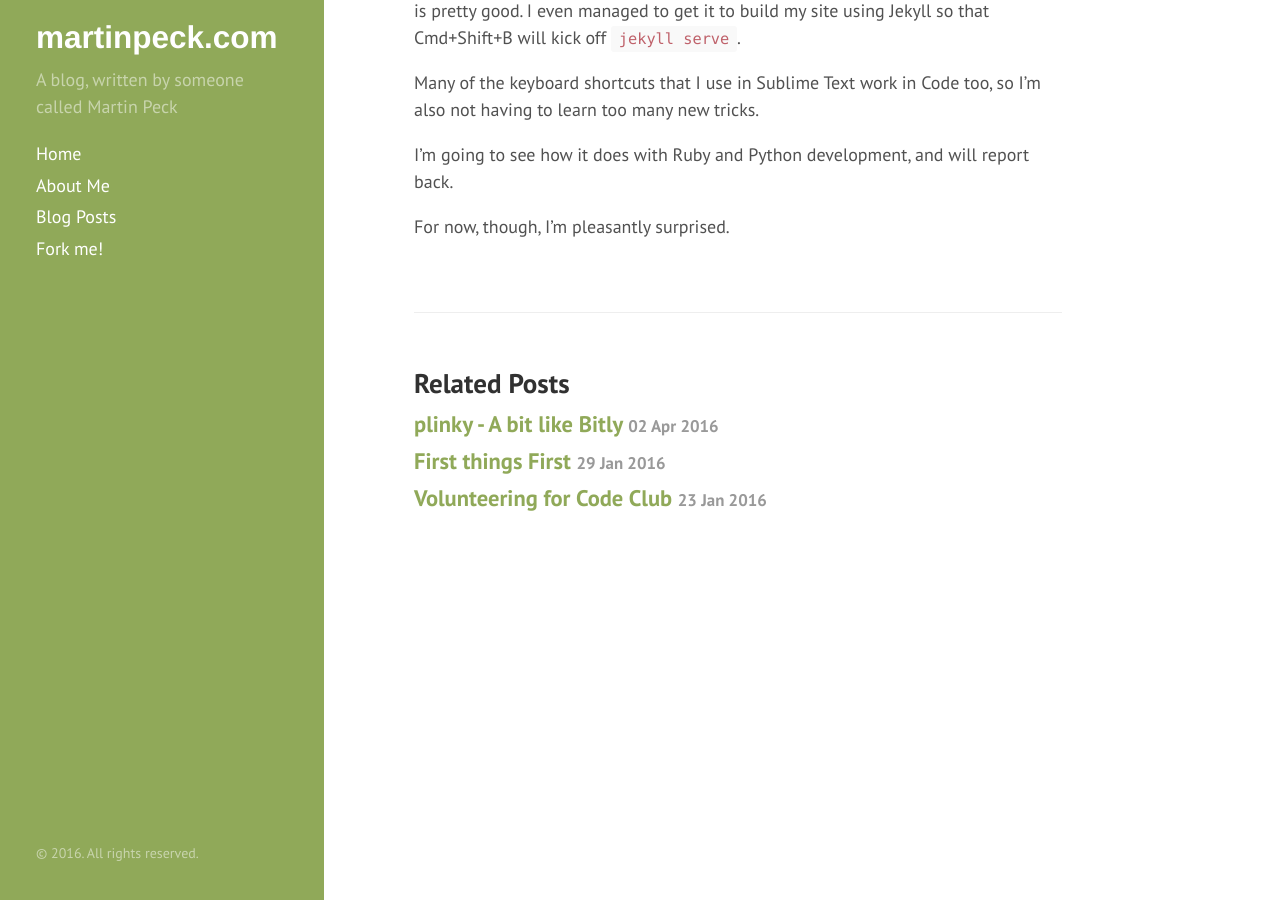
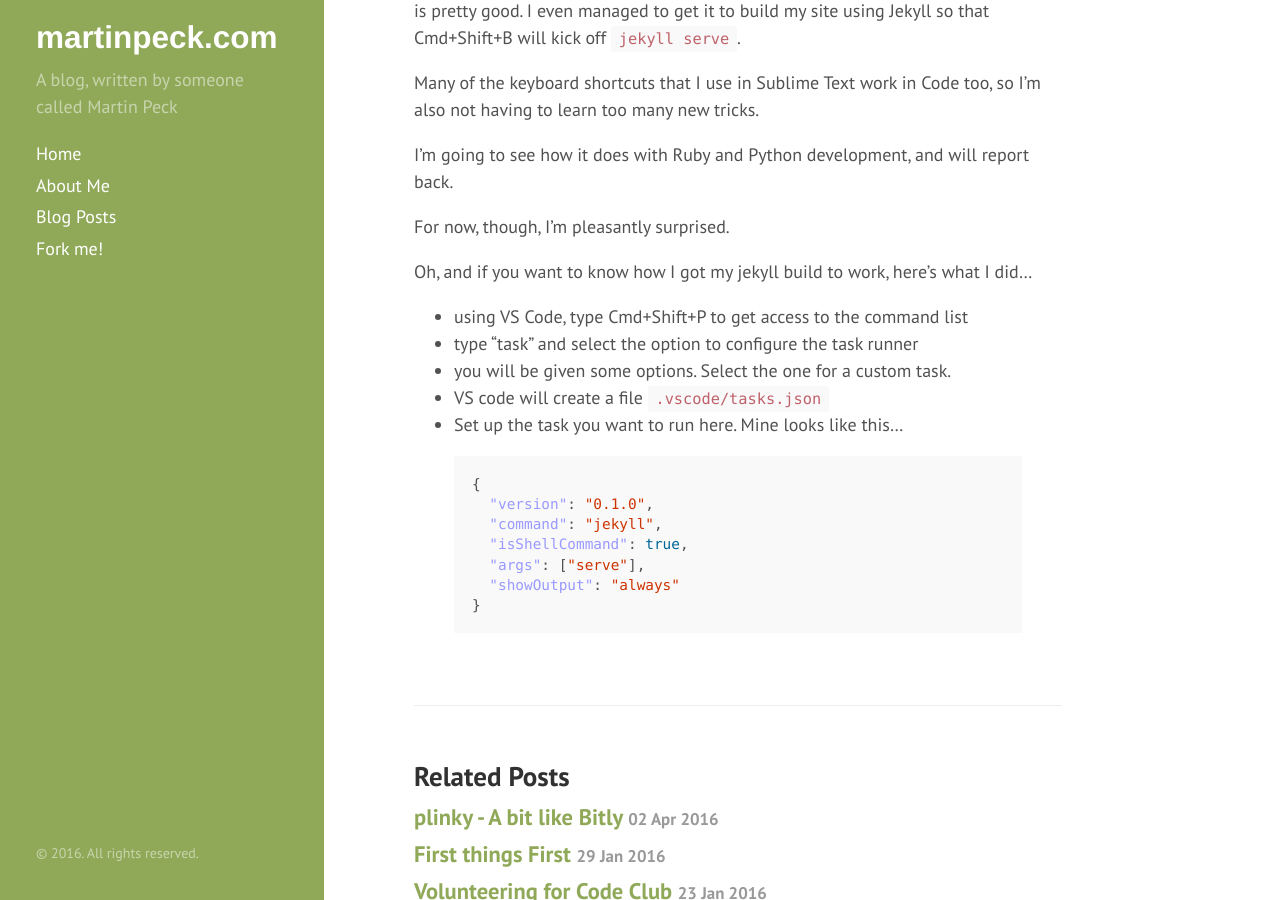
Before and after one commit to martinpeck/martinpeck.github.io, a Jekyll site: the page built from _posts/2016-04-16-visual-studio-code-first-impressions.markdown, in a window 1280 px wide and 900 px high, scrolled down 543 px. Built offline with Jekyll 4.4.1, drawn with Linux system fonts in a browser that asks for light colours.

Commit message:
Added a little postscript section to vscode blog post.

```diff
--- a/_posts/2016-04-16-visual-studio-code-first-impressions.markdown
+++ b/_posts/2016-04-16-visual-studio-code-first-impressions.markdown
@@ -19,3 +19,21 @@ Many of the keyboard shortcuts that I use in Sublime Text work in Code too, so I
 I'm going to see how it does with Ruby and Python development, and will report back.
 
 For now, though, I'm pleasantly surprised.
+
+Oh, and if you want to know how I got my jekyll build to work, here's what I did...
+
+- using VS Code, type Cmd+Shift+P to get access to the command list
+- type "task" and select the option to configure the task runner
+- you will be given some options. Select the one for a custom task.
+- VS code will create a file `.vscode/tasks.json`
+- Set up the task you want to run here. Mine looks like this...
+
+{% highlight json %}
+{
+  "version": "0.1.0",
+  "command": "jekyll",
+  "isShellCommand": true,
+  "args": ["serve"],
+  "showOutput": "always"
+}
+{% endhighlight %}
```
